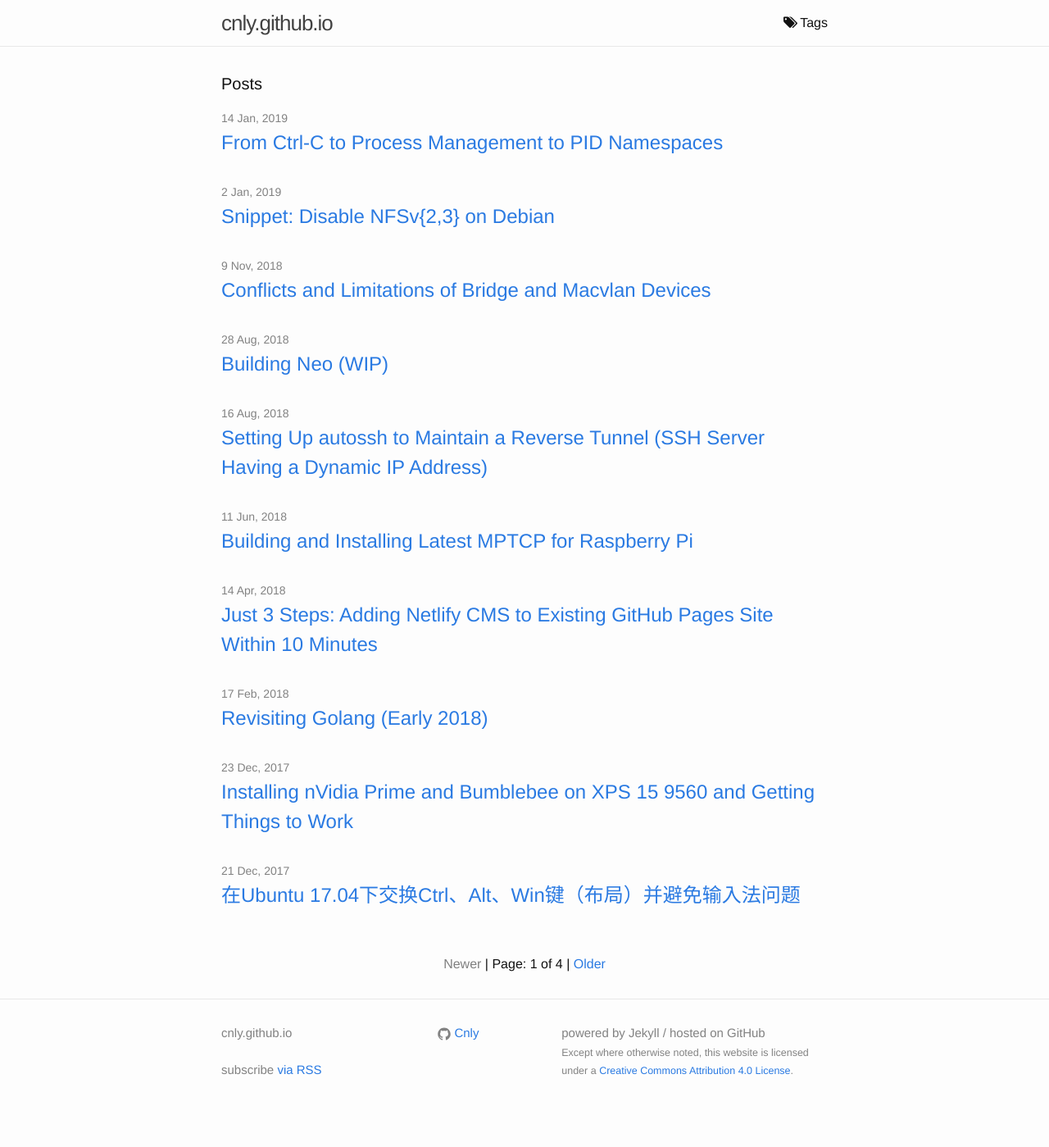
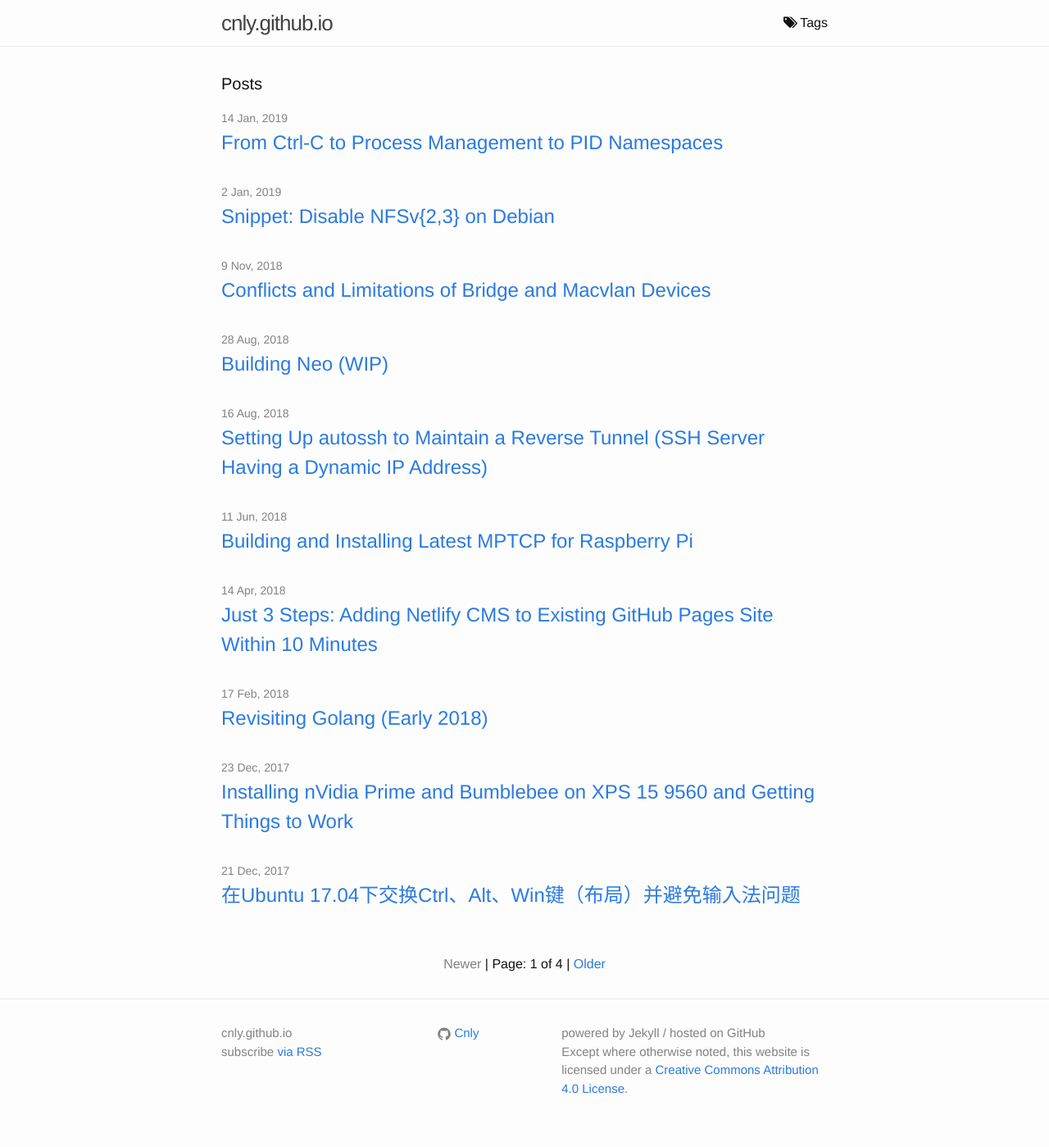
Before and after one commit to Cnly/cnly.github.io, a Jekyll site: the page built from index.html, in a window 1280 px wide. Shown: the whole page at 82% size. Built offline with Jekyll 4.4.1, drawn with Linux system fonts in a browser that asks for light colours; the list of posts is cut into pages by our own code; before the commit the page ends 1377 px from its top, so only the background shows below that.

Commit message:
update footer

```diff
--- a/_includes/footer.html
+++ b/_includes/footer.html
@@ -8,8 +8,10 @@
       <div class="footer-col  footer-col-1">
         <ul class="contact-list">
           <li>{{ site.title }}</li>
+		  {% if site.email %}
           <li><a href="mailto:{{ site.email }}">{{ site.email }}</a></li>
           <br />
+		  {% endif %}
           <li>subscribe <a href="{{ "/feed.xml" | prepend: site.baseurl }}">via RSS</a></li>
         </ul>
       </div>
@@ -49,7 +51,7 @@
 
       <div class="footer-col  footer-col-3">
         <p class="text">{{ site.description }}<br/>
-        <small>Except where otherwise noted, this website is licensed under a <a rel="license" href="https://creativecommons.org/licenses/by/4.0/">Creative Commons Attribution 4.0 License</a>.</small></p>
+        Except where otherwise noted, this website is licensed under a <a rel="license" href="https://creativecommons.org/licenses/by/4.0/">Creative Commons Attribution 4.0 License</a>.</p>
       </div>
     </div>
 
```
